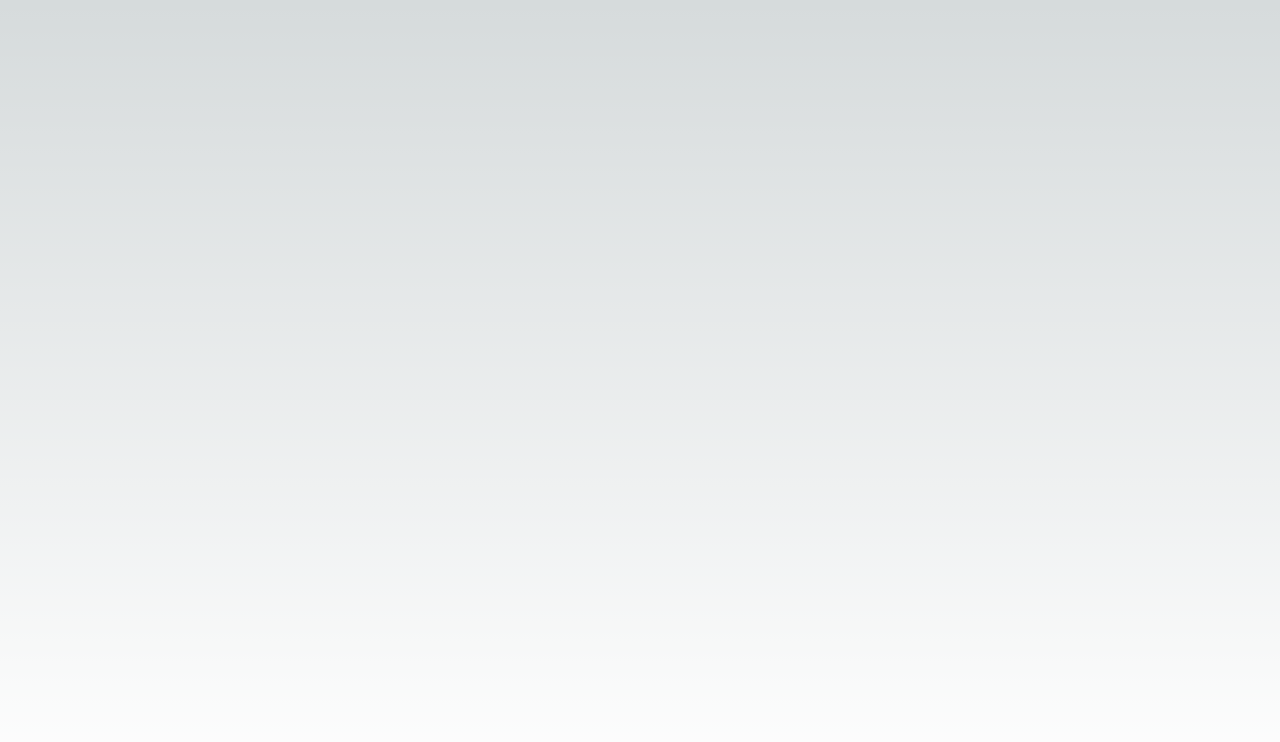
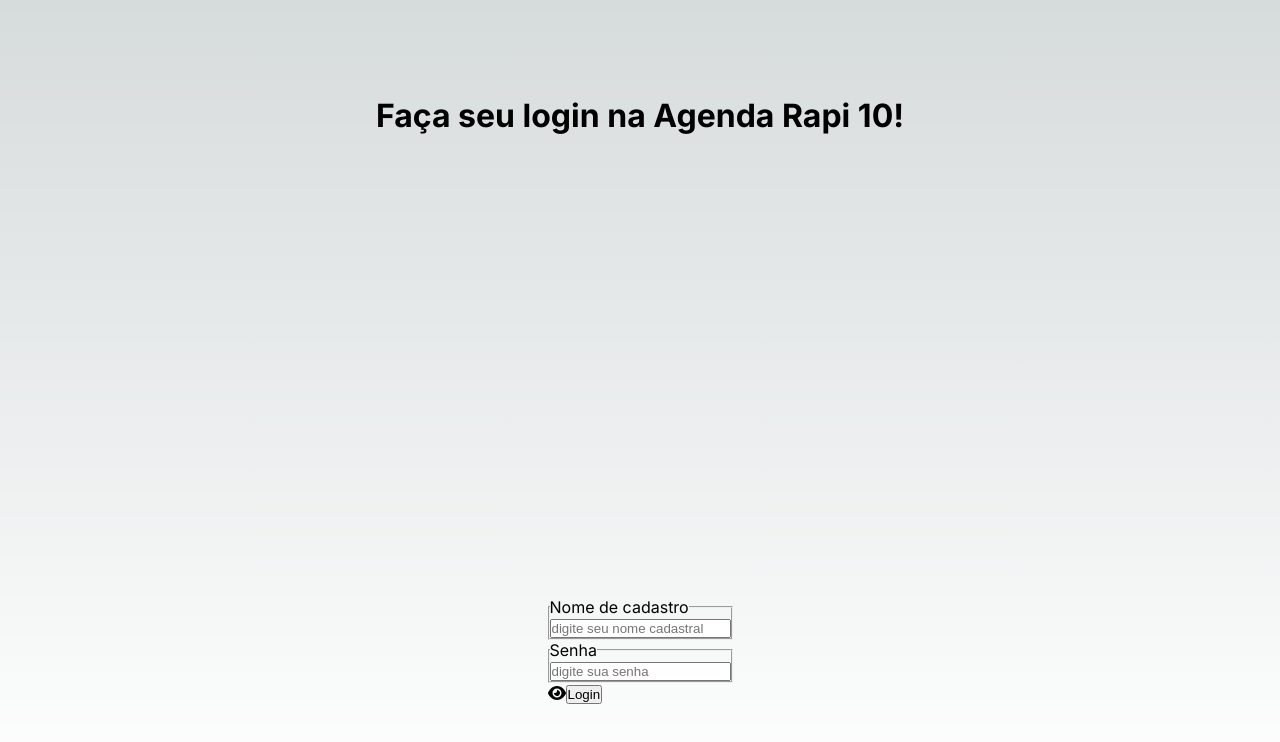
Before and after one commit to JoseMartins0808/agenda-de-contatos_webPage, a Next.js app: page / in a window 1280 px wide. Shown: the top 742 px of the page. Built offline with nearby package versions, Linux system fonts and the light colour scheme.

Commit message:
feat: login form

```diff
--- a/app/page.tsx
+++ b/app/page.tsx
@@ -1,11 +1,15 @@
-import Image from 'next/image';
+import LoginForm from '../src/components/LoginForm';
 import styles from './page.module.css';
+import { config } from '@fortawesome/fontawesome-svg-core'
+import '@fortawesome/fontawesome-svg-core/styles.css'
+config.autoAddCss = false
 
-export default function Home() {
+
+export default function LoginPage() {
   return (
     <main className={styles.main}>
-
-
+      <h1>Faça seu login na Agenda Rapi 10!</h1>
+      <LoginForm></LoginForm>
     </main>
   )
 }
--- /dev/null
+++ b/src/components/LoginForm/index.tsx
@@ -0,0 +1,69 @@
+'use client';
+import { zodResolver } from '@hookform/resolvers/zod';
+import { useForm } from 'react-hook-form';
+import { z } from 'zod';
+import Input from '../Input';
+import { FontAwesomeIcon } from '@fortawesome/react-fontawesome';
+import { faEyeSlash, faEye, IconDefinition } from '@fortawesome/free-solid-svg-icons';
+import { useState } from 'react';
+import { useRouter } from 'next/navigation';
+import { application } from '../../services/api';
+import { toast, ToastContainer } from 'react-toastify';
+import 'react-toastify/dist/ReactToastify.css';
+
+const loginFormSchema = z.object({
+    username: z.string().min(1, 'Informe seu nome cadastral'),
+    password: z.string().min(1, 'Informe sua senha')
+});
+
+type tLoginForm = z.infer<typeof loginFormSchema>;
+
+
+
+export default function LoginForm() {
+
+    const [hidePassword, setHidePassword] = useState<string>('password');
+    const [passIcon, setPassIcon] = useState(faEye);
+    const { register, handleSubmit, formState: { errors } } = useForm<tLoginForm>({ resolver: zodResolver(loginFormSchema) });
+    const navigate = useRouter();
+
+    function passIconToggle() {
+        if (hidePassword === 'password') {
+            setHidePassword('text');
+            setPassIcon(faEyeSlash);
+        } else {
+            setHidePassword('password');
+            setPassIcon(faEye);
+        };
+    };
+
+    async function login(payload: any) {
+        try {
+            await application.post('login', payload)
+                .then((response) => {
+                    console.log(response.data);
+                    toast.success('Login realizado com sucesso! Redirecionando...');
+                    localStorage.setItem('@agendaDeContatosToken', JSON.stringify(response.data.token));
+                    setTimeout(() => {
+                        navigate.push('/dashboard');
+                    }, 3100);
+                })
+        } catch (error) {
+            toast.error('Verifique seu nome cadastral e senha');
+        };
+    };
+
+    return (
+        <form onSubmit={handleSubmit(login)}>
+            <Input label={'Nome de cadastro'} placeholder={'digite seu nome cadastral'}
+                type={'text'} {...register('username')}
+                error={errors.username?.message} />
+            <Input label={'Senha'} placeholder={'digite sua senha'}
+                type={hidePassword} {...register('password')}
+                error={errors.password?.message} />
+            <FontAwesomeIcon icon={passIcon} onClick={passIconToggle}></FontAwesomeIcon>
+            <button type='submit'>Login</button>
+            <ToastContainer theme='dark' autoClose={1500}></ToastContainer>
+        </form>
+    )
+};
--- a/src/components/RegisterForm/index.tsx
+++ b/src/components/RegisterForm/index.tsx
@@ -42,12 +42,6 @@ export default function RegisterForm() {
         hidePassword,
         passIcon } = useContext(UserContext);
 
-    // const [registerButton, deactivateRegisterButton] = useState<boolean>(false); para adicionar na lógica de cadastro
-
-
-
-
-
     return (
         <form onSubmit={handleSubmit(createUser)}>
             <Input label={'Nome de cadastro'} placeholder={'digite seu nome cadastral'}
--- a/src/providers/UserProvider/index.tsx
+++ b/src/providers/UserProvider/index.tsx
@@ -52,7 +52,6 @@ export const UserProvider = ({ children }: iUserProviderProps) => {
 
     async function createUser(payload: any) {
         const data = rectifyCreateUserData(payload);
-        console.log(data);
         try {
             await application.post('users', data)
                 .then((response) => {
```
